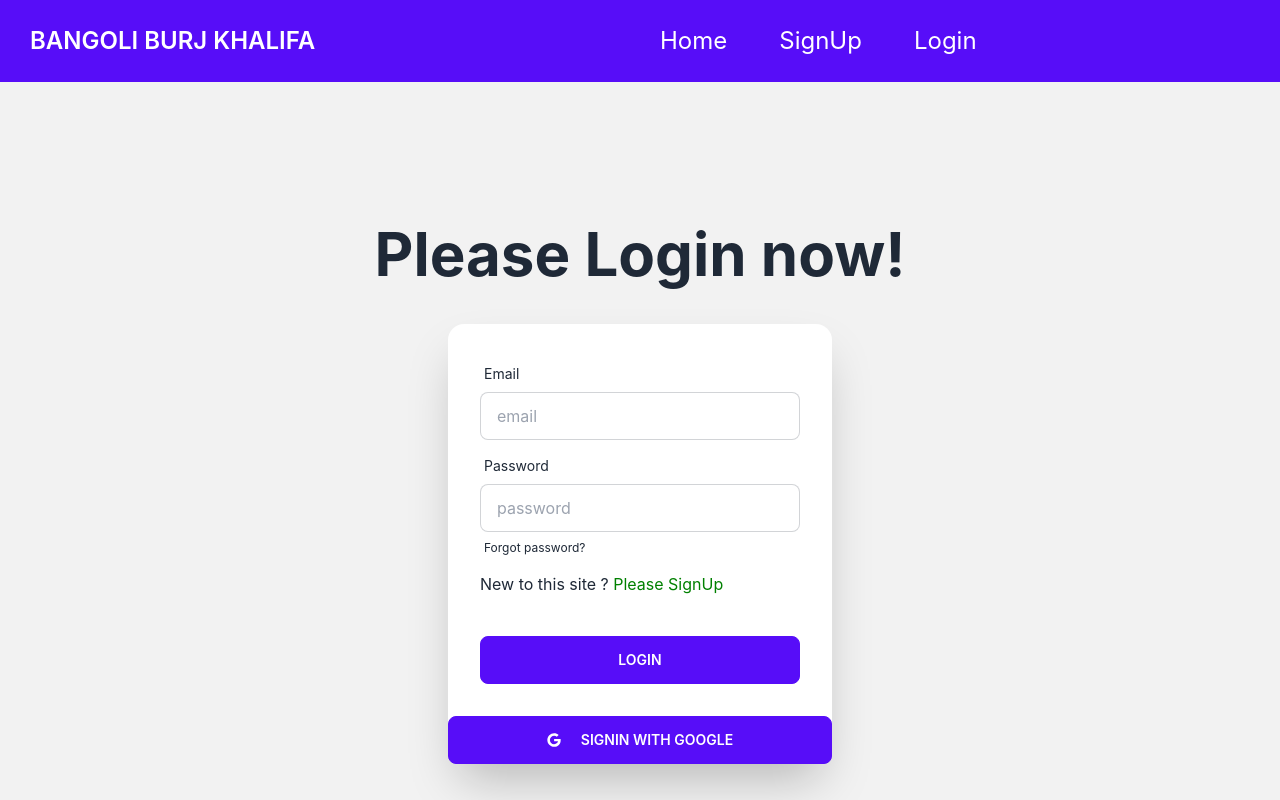
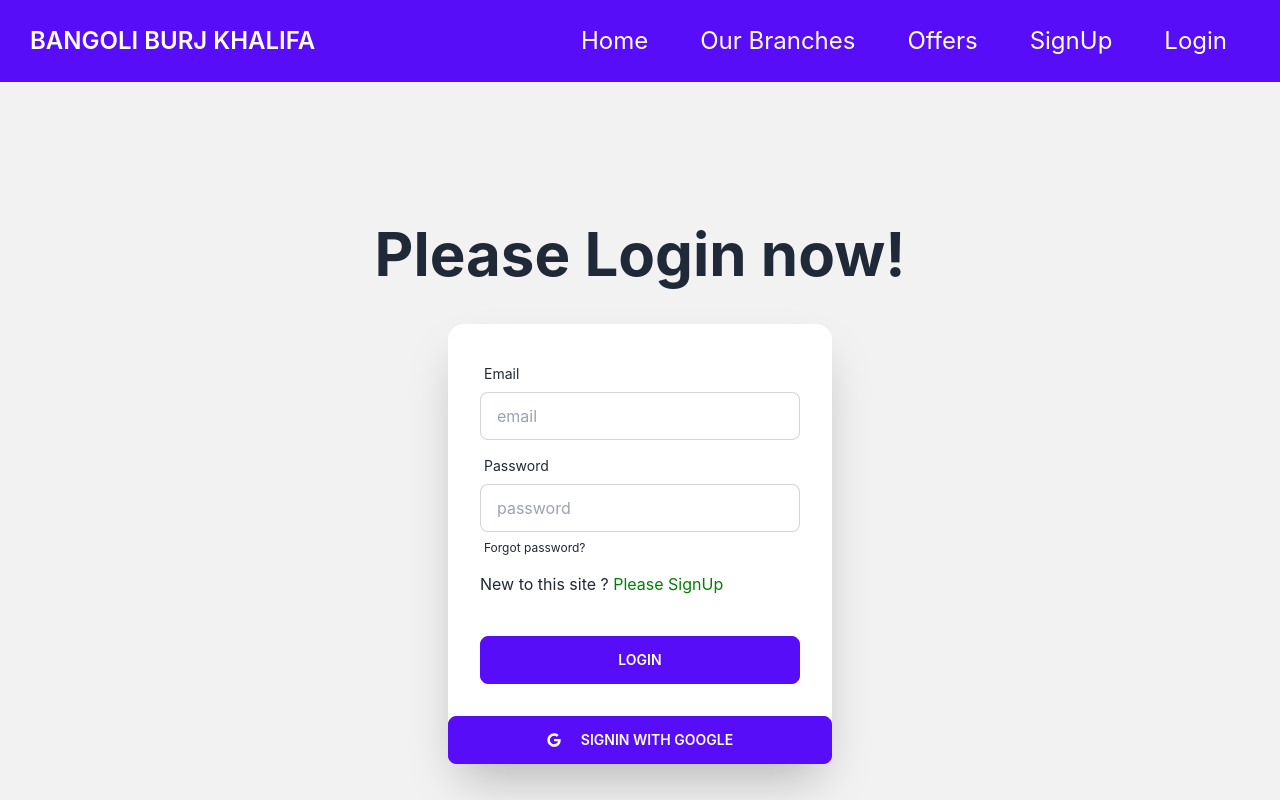
Before and after one commit to sazzadhossain1/-bangoli-burj-khalifa, a React (Create React App) app: page /login in a window 1280 px wide. Shown: the top 800 px of the page. Built offline with nearby package versions, Linux system fonts and the light colour scheme; no server answers.

Commit message:
our branches and offer and deasl section added in the nav bar

```diff
--- a/src/components/Sheared/NavBar/NavBar.js
+++ b/src/components/Sheared/NavBar/NavBar.js
@@ -68,6 +68,16 @@ const NavBar = () => {
                 Home
               </Link>
             </li>
+            <li>
+              <Link className="mr-5 text-2xl" to="/branches">
+                Our Branches
+              </Link>
+            </li>
+            <li>
+              <Link className="mr-5 text-2xl" to="/offers">
+                Offers
+              </Link>
+            </li>
 
             {user?.uid ? (
               <button onClick={handleLogOut} className="mr-5  text-2xl">
```
Also changed, not shown: src/App.js (+10 -0 lines).
